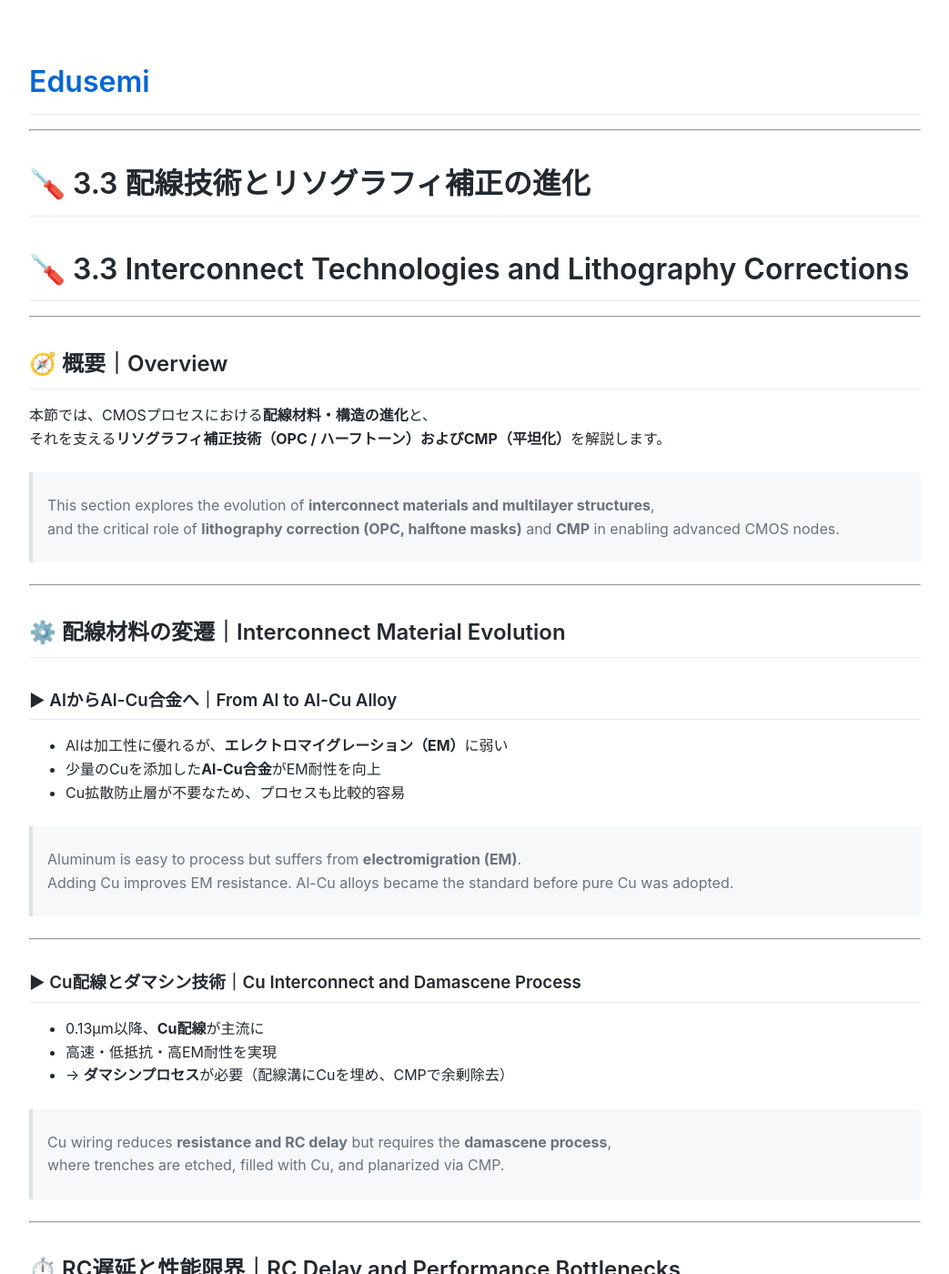
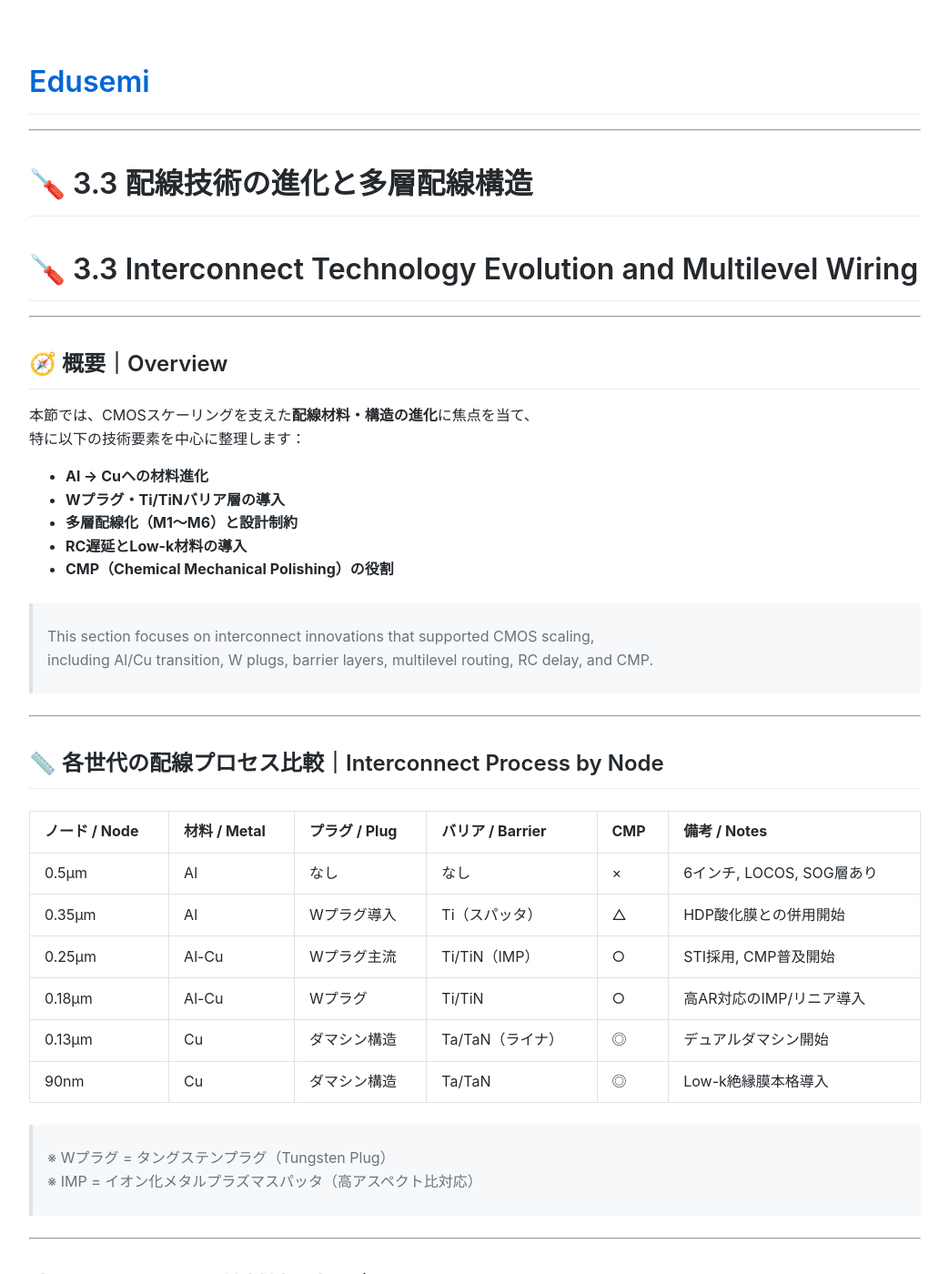
Before and after one commit to Samizo-AITL/Edusemi-v4x, a Jekyll site: the page built from chapter3_process_evolution/3.3_interconnect_and_litho.md, in a window 1280 px wide and 1400 px high. Shown: the whole window at 91% size, without its empty margins (118-1161 px from the left). Built offline with Jekyll 4.4.1, drawn with Linux system fonts in a browser that asks for light colours; our own code applies the rules of GitHub Pages for plain Markdown files; some of the changed text lies outside the part shown.

Commit message:
Update 3.3_interconnect_and_litho.md

```diff
--- a/chapter3_process_evolution/3.3_interconnect_and_litho.md
+++ b/chapter3_process_evolution/3.3_interconnect_and_litho.md
@@ -1,148 +1,130 @@
-# 🪛 3.3 配線技術とリソグラフィ補正の進化
-# 🪛 3.3 Interconnect Technologies and Lithography Corrections
+# 🪛 3.3 配線技術の進化と多層配線構造
+# 🪛 3.3 Interconnect Technology Evolution and Multilevel Wiring
 
 ---
 
 ## 🧭 概要｜Overview
 
-本節では、CMOSプロセスにおける**配線材料・構造の進化**と、
-それを支える**リソグラフィ補正技術（OPC / ハーフトーン）およびCMP（平坦化）**を解説します。
+本節では、CMOSスケーリングを支えた**配線材料・構造の進化**に焦点を当て、
+特に以下の技術要素を中心に整理します：
 
-> This section explores the evolution of **interconnect materials and multilayer structures**,
-> and the critical role of **lithography correction (OPC, halftone masks)** and **CMP** in enabling advanced CMOS nodes.
+- **Al → Cuへの材料進化**
+- **Wプラグ・Ti/TiNバリア層の導入**
+- **多層配線化（M1〜M6）と設計制約**
+- **RC遅延とLow-k材料の導入**
+- **CMP（Chemical Mechanical Polishing）の役割**
+
+> This section focuses on interconnect innovations that supported CMOS scaling,
+> including Al/Cu transition, W plugs, barrier layers, multilevel routing, RC delay, and CMP.
 
 ---
 
-## ⚙️ 配線材料の変遷｜Interconnect Material Evolution
+## 📏 各世代の配線プロセス比較｜Interconnect Process by Node
 
-### ▶ AlからAl-Cu合金へ｜From Al to Al-Cu Alloy
+| ノード / Node | 材料 / Metal | プラグ / Plug | バリア / Barrier | CMP | 備考 / Notes |
+|---------------|--------------|----------------|------------------|-----|--------------|
+| 0.5µm         | Al           | なし            | なし              | ×   | 6インチ, LOCOS, SOG層あり |
+| 0.35µm        | Al           | Wプラグ導入     | Ti（スパッタ）    | △   | HDP酸化膜との併用開始 |
+| 0.25µm        | Al-Cu        | Wプラグ主流     | Ti/TiN（IMP）     | ○   | STI採用, CMP普及開始 |
+| 0.18µm        | Al-Cu        | Wプラグ         | Ti/TiN            | ○   | 高AR対応のIMP/リニア導入 |
+| 0.13µm        | Cu           | ダマシン構造     | Ta/TaN（ライナ）   | ◎   | デュアルダマシン開始 |
+| 90nm          | Cu           | ダマシン構造     | Ta/TaN            | ◎   | Low-k絶縁膜本格導入 |
 
-- Alは加工性に優れるが、**エレクトロマイグレーション（EM）**に弱い
-- 少量のCuを添加した**Al-Cu合金**がEM耐性を向上
-- Cu拡散防止層が不要なため、プロセスも比較的容易
-
-> Aluminum is easy to process but suffers from **electromigration (EM)**.
-> Adding Cu improves EM resistance. Al-Cu alloys became the standard before pure Cu was adopted.
+> ※ Wプラグ = タングステンプラグ（Tungsten Plug）
+> ※ IMP = イオン化メタルプラズマスパッタ（高アスペクト比対応）
 
 ---
 
-### ▶ Cu配線とダマシン技術｜Cu Interconnect and Damascene Process
+## ⚙️ AlからCuへの配線材料の変遷｜Metal Transition: Al → Cu
 
-- 0.13µm以降、**Cu配線**が主流に
-- 高速・低抵抗・高EM耐性を実現
-- → **ダマシンプロセス**が必要（配線溝にCuを埋め、CMPで余剰除去）
+### ▶ Alの特徴と限界｜Aluminum and Its Limitations
 
-> Cu wiring reduces **resistance and RC delay** but requires the **damascene process**,
-> where trenches are etched, filled with Cu, and planarized via CMP.
+- **加工性・接合性に優れる**が、EM（エレクトロマイグレーション）に弱い
+- 高密度配線では、**抵抗上昇・寿命低下**が問題に
+
+> Al is easy to process but suffers from **EM degradation**, limiting reliability at scaled nodes.
 
 ---
 
-## ⏱️ RC遅延と性能限界｜RC Delay and Performance Bottlenecks
+### ▶ Al-Cu合金の導入｜Al-Cu Alloy Adoption
 
-- 微細化で配線のR（抵抗）・C（寄生容量）が増加
-- 遅延：**τ = R × C** → クロック周波数のボトルネックに
-- 解決策：
-  - **配線多層化（M1〜M5）**
-  - 誘電率の低い**Low-k絶縁膜**の採用
+- Cuを微量添加（~0.5wt%）して、**EM耐性を改善**
+- プロセス互換性が高く、Wプラグとも組み合わせやすい
+- Ti/TiNバリアを追加して拡散防止
 
-> RC delay becomes a **critical factor** as devices scale.
-> Multilevel metals and **low-k dielectrics** help reduce τ = R × C and maintain performance.
+> Al-Cu alloy improved EM resistance and was compatible with **W plugs and barrier stack** processes.
 
 ---
 
-## 🧼 CMP：化学機械研磨｜Chemical Mechanical Polishing
+### ▶ Cu配線とダマシン｜Cu and Damascene Process
 
-### ▶ CMPとは｜What is CMP?
+- 0.13µm以降、**Cu配線＋デュアルダマシン構造**が主流
+- Ta/TaNで拡散防止 → Cuエッチング困難 → **埋込・CMP方式へ移行**
 
-- **化学反応＋機械研磨**によりプロセス表面を平坦化
-- 多層化・STI・ダマシン工程の基盤技術
-
-> CMP (Chemical Mechanical Polishing) uses **chemical reactions and mechanical abrasion**
-> to flatten surfaces, enabling multilayer integration and precise patterning.
+> Cu requires **diffusion barriers** and **inlaid damascene patterning** due to its poor etchability.
 
 ---
 
-### ▶ 主な用途｜Main Applications of CMP
+## 🔩 Wプラグとバリア層の役割｜W Plugs and Barrier Films
 
-| 用途 / Application                         | 内容 / Description |
-|-------------------------------------------|---------------------|
-| STI形成後の酸化膜除去                      | Removal of oxide after trench fill |
-| ダマシンCu配線の余剰除去                  | Planarization after Cu fill |
-| 多層配線の層間絶縁膜（ILD）の整形         | Interlayer dielectric (ILD) surface preparation |
+### ▶ Wプラグ：高ARの穴埋め技術
 
-> CMP enables **uniform exposure, etching, and deposition**, making it essential for modern CMOS.
+- 接続孔（コンタクトホール）のARが高くなるにつれ、**スパッタAlでは埋まらない**
+- → **Wプラグ**：CVD-W + CMPにより下層接続を実現
+- 下地に**Ti/TiN**バリア（スパッタ or IMP）
+
+> W plug fills high-aspect contact holes with **conformal deposition** and provides robust interconnects.
 
 ---
 
-## 🧩 多層配線と設計制約｜Multilevel Metal and Layout Constraints
+### ▶ バリア：金属拡散の抑制
 
-- 配線層は**機能ごとにM1〜M5/M6**へ分化
-  - M1〜M2：細配線（セル間ロジック）
-  - M3〜M6：クロック・電源・バスなど広配線
-- 各層で**配線幅・スペース・ビアサイズが異なる**
+- Al/Cu/WなどがSiや酸化膜へ拡散すると、**接合不良・リーク増加**
+- Ti, TiN, Ta, TaNは**拡散バリア＋接着層**として機能
+- 特にCuでは**Ta/TaNライナ（バリア＋シード層）**が必須
 
-> Multilevel routing segregates **logic and power/bus lines**,
-> with each layer imposing **specific width/spacing/via constraints** dictated by DRC.
+> Barrier films prevent **metal diffusion and adhesion failure**,
+> crucial for Cu interconnect integrity.
 
 ---
 
-## 🔍 OPC（光近接効果補正）｜Optical Proximity Correction
+## ⏱️ RC遅延とLow-k材料｜RC Delay and Low-k Dielectrics
 
-- 微細パターンは露光で形状が歪む
-- OPCは**補助構造・形状修正**をレイアウトに加え、露光像を補正
-- 効果例：
-  - Line-end短縮防止
-  - Edge rounding緩和
-  - 密・疎パターンの解像度差補正
+- 配線微細化で、**抵抗R↑ × 寄生容量C↑** → RC遅延が主因に
+- 解決策：
+  - **多層配線化（例：M1〜M5）**
+  - **Low-k材料**（SiO₂ → SiOF, CDO, SiCOHなど）
 
-> OPC adds **assist features and shape tweaks** to layouts,
-> pre-compensating for distortion during sub-wavelength lithography.
+> RC delay becomes a bottleneck; low-k dielectrics reduce **capacitance** and improve speed.
 
 ---
 
-## 🖨️ ハーフトーンマスク｜Halftone Phase-Shift Masks (RET)
+## 🧼 CMP：多層配線を支える平坦化技術
 
-- ArF露光（193nm）ではλより微細なパターン形成が困難
-- **ハーフトーンマスク**で透過率を制御し、**露光コントラストを強化**
-- 結果として：
-  - 細線パターンの**エッジ再現性が向上**
-  - 重なり・重畳干渉を回避し、高精度パターン形成が可能
+### ▶ CMP（Chemical Mechanical Polishing）
 
-> Halftone masks use **graded transmission** to sharpen aerial image contrast,
-> improving edge accuracy and pattern fidelity for advanced nodes.
+- Cu・W・酸化膜を**選択的に研磨**して表面をフラットに整える
+- STI・Wプラグ・ダマシンに必須
+
+> CMP flattens surfaces by **chemical + mechanical action**, enabling advanced patterning.
 
 ---
 
-## 🖼️ 図解候補（別途追加予定）｜Illustration Guide (to be added)
+## 🧠 本節まとめ｜Summary
 
-| 図番号 / Figure | 内容 / Description |
-|-----------------|--------------------|
-| Fig.1           | 配線断面図（M1〜M5構造 + ダマシン構造） |
-| Fig.2           | CMPプロセス断面イラスト                   |
-| Fig.3           | RC等価回路と遅延の説明図                   |
-| Fig.4           | OPC前後のパターン比較                      |
-| Fig.5           | ハーフトーンマスクの断面・透過率分布      |
-
----
-
-## 🧠 本節のまとめ｜Summary
-
-| 技術カテゴリ / Category     | 要点 / Summary |
-|----------------------------|----------------|
-| 配線材料 / Interconnect    | Al-Cu → Cu化により**低RC・高EM耐性**を実現 |
-| CMP                        | 多層化・STI・ダマシンに不可欠な**表面平坦化技術** |
-| OPC                        | λ限界を超えるための**レイアウト補正技術** |
-| ハーフトーンマスク / RET   | 高精度露光を支える**透過率制御型マスク** |
+| 観点 | 要点 |
+|------|------|
+| Al → Cu | EM耐性・低RC性能向上のため、0.13µm以降Cu化 |
+| Wプラグ | 高ARホールをCVD-Wで埋める定番技術 |
+| Ti/TiN・Ta/TaN | 拡散防止＋接着性向上。IMPやライナ成膜に重要 |
+| Low-k導入 | RC低減、速度向上のため誘電率の低い材料へ移行 |
+| CMP | 多層化・精密構造化に欠かせない平坦化技術 |
 
 ---
 
 ## 📘 次節への接続｜Lead-in to Section 3.4
 
 👉 次節 [**3.4 ばらつきと信頼性の限界**](./3.4_variation_and_reliability.md) では、
-**DIBL、リーク電流、Vthばらつき、ホットキャリア劣化（HCI）**など、
-**スケーリングで顕在化する物理的・信頼性的な制約**を扱います。
+**DIBL、リーク電流、ホットキャリア、NBTI**など、スケーリングに伴う**信頼性問題とばらつき**を解説します。
 
-> In Section [3.4](./3.4_variation_and_reliability.md),
-> we investigate scaling-induced reliability issues such as **DIBL, leakage, Vth variability, and HCI**.
-
----
+> Section [3.4](./3.4_variation_and_reliability.md) explores reliability degradation and process variation issues in sub-100nm CMOS.
```
